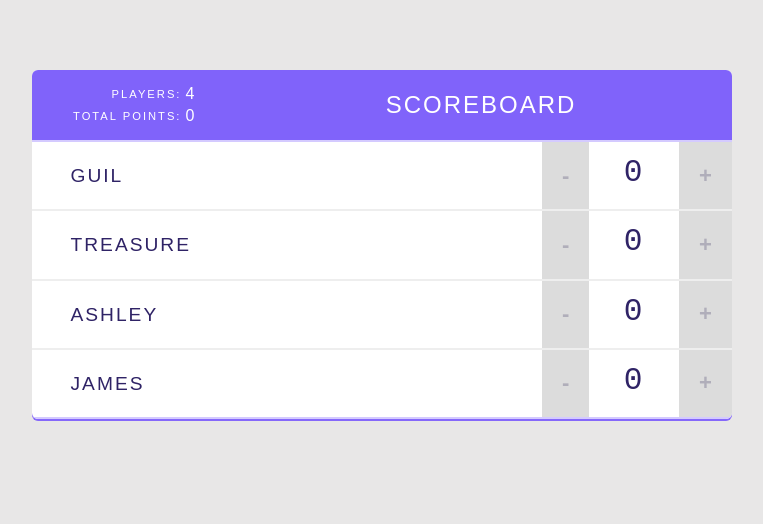
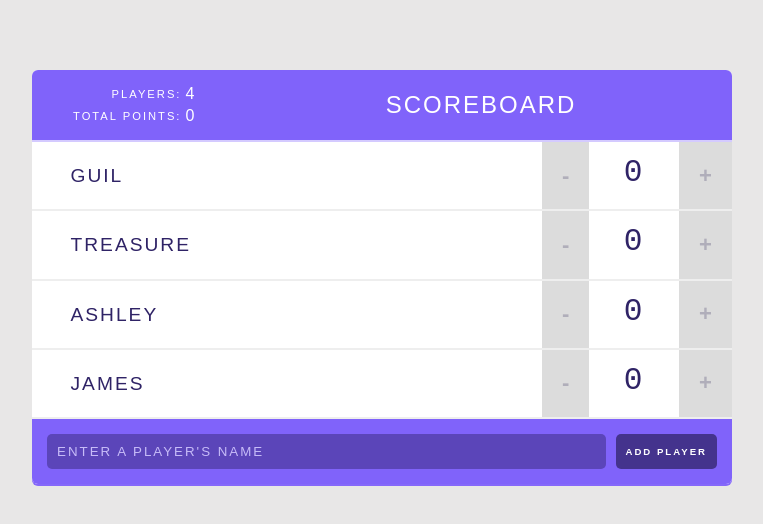
Before and after one commit to saruit0105/reactcomponents, a React (Create React App) app: page / in a window 1280 px wide. Shown: the top 524 px of the page, without its empty margins (258-1021 px from the left). Built offline with nearby package versions, Linux system fonts and the light colour scheme.

Commit message:
add player

```diff
--- /dev/null
+++ b/src/components/AddPlayerForm.js
@@ -0,0 +1,26 @@
+import React, { Component } from 'react';
+
+class AddPlayerForm extends Component {
+
+  state = {
+    value: ""
+  };
+  handleValueChange = (e) => {
+    this.setState({value : e.target.value})
+  }
+
+
+  render() {
+    const {value} = this.state
+    return (
+      <div>
+        <form>
+          <input type='text' value={value} onChange={this.handleValueChange} placeholder="Enter a player's name" />
+          <input type='submit' value="Add player" />
+        </form>
+      </div>
+    );
+  }
+}
+
+export default AddPlayerForm;
--- a/src/components/App.js
+++ b/src/components/App.js
@@ -1,6 +1,7 @@
 import React, { Component } from "react";
 import Header from "./Header";
 import Player from "./Player";
+import AddPlayerForm from "./AddPlayerForm"
 
 class App extends Component {
   state = {
@@ -63,6 +64,7 @@
             removePlayer={this.handleRemovePlayer}
           />
         ))}
+        <AddPlayerForm />
       </div>
     );
   }
```
